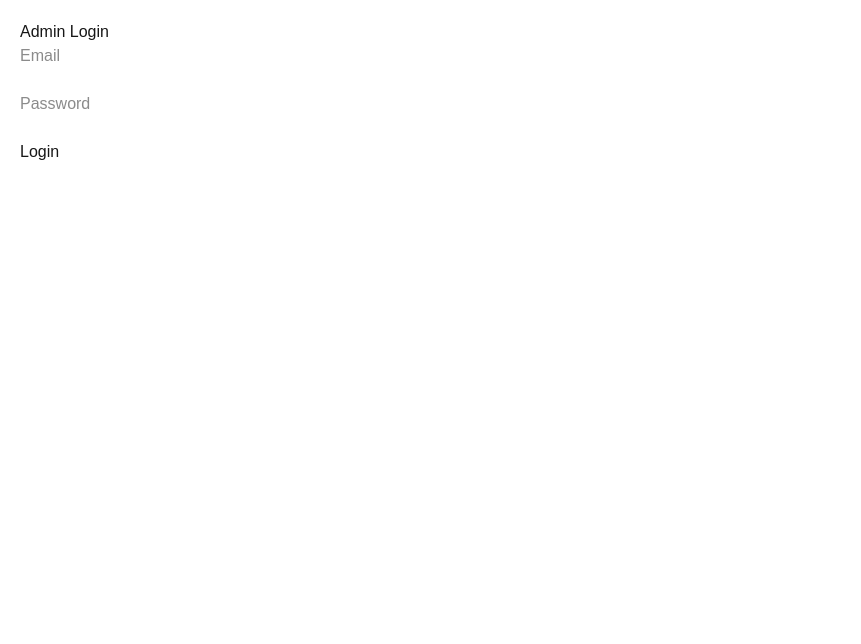
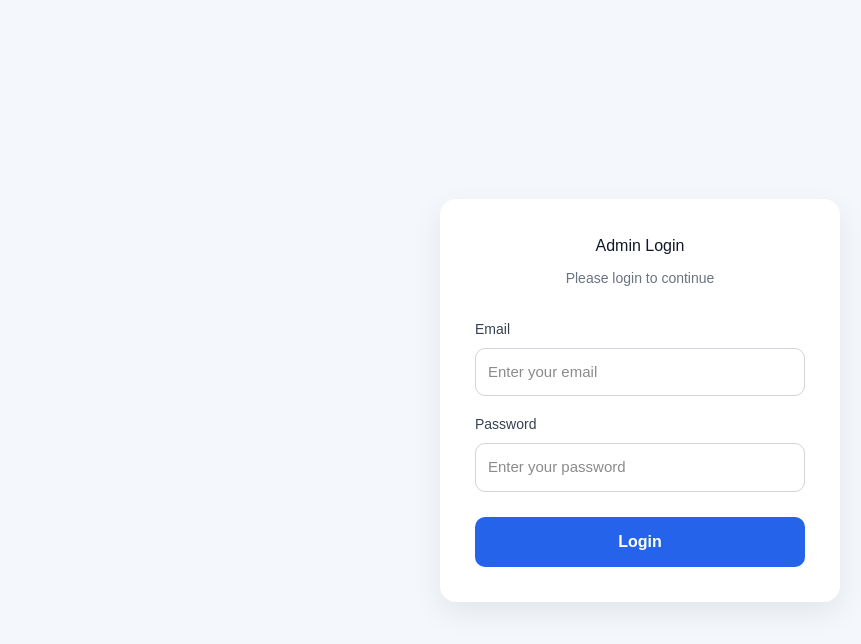
Before and after one commit to arifnotify/ecommerce-admin, a Next.js app: page /login in a window 1280 px wide. Shown: the top 644 px of the page, without its empty margins (0-861 px from the left). Built offline with nearby package versions, Linux system fonts and the light colour scheme.

Commit message:
update 3

```diff
--- a/app/login/page.tsx
+++ b/app/login/page.tsx
@@ -10,9 +10,14 @@ export default function LoginPage() {
 
   const [email, setEmail] = useState('');
   const [password, setPassword] = useState('');
+  const [loading, setLoading] = useState(false);
 
   const login = async () => {
+    if (loading) return;
+
     try {
+      setLoading(true);
+
       const res = await api.post('/auth/login', {
         email,
         password,
@@ -20,33 +25,138 @@ export default function LoginPage() {
 
       Cookies.set('token', res.data.access_token);
 
-      alert('Login Success');
       router.push('/dashboard');
     } catch (err) {
-      alert('Login Failed');
+      alert('Invalid email or password');
+    } finally {
+      setLoading(false);
     }
   };
 
   return (
-    <div style={{ padding: 20 }}>
-      <h1>Admin Login</h1>
+    <div
+      style={{
+        minHeight: '100vh',
+        display: 'flex',
+        justifyContent: 'center',
+        alignItems: 'center',
+        background: '#f4f7fb',
+        padding: '20px',
+      }}
+    >
+      <div
+        style={{
+          width: '100%',
+          maxWidth: '400px',
+          background: '#fff',
+          padding: '35px',
+          borderRadius: '16px',
+          boxShadow: '0 10px 30px rgba(0,0,0,0.08)',
+        }}
+      >
+        <h1
+          style={{
+            textAlign: 'center',
+            marginBottom: '10px',
+            color: '#111827',
+          }}
+        >
+          Admin Login
+        </h1>
+
+        <p
+          style={{
+            textAlign: 'center',
+            color: '#6b7280',
+            marginBottom: '30px',
+            fontSize: '14px',
+          }}
+        >
+          Please login to continue
+        </p>
+
+        {/* Email */}
+        <div style={{ marginBottom: '18px' }}>
+          <label
+            style={{
+              display: 'block',
+              marginBottom: '8px',
+              fontSize: '14px',
+              color: '#374151',
+              fontWeight: 500,
+            }}
+          >
+            Email
+          </label>
 
           <input
-        placeholder="Email"
+            type="email"
+            placeholder="Enter your email"
+            value={email}
             onChange={(e) => setEmail(e.target.value)}
+            style={{
+              width: '100%',
+              padding: '12px',
+              borderRadius: '10px',
+              border: '1px solid #d1d5db',
+              outline: 'none',
+              fontSize: '15px',
+              boxSizing: 'border-box',
+            }}
           />
+        </div>
 
-      <br /><br />
+        {/* Password */}
+        <div style={{ marginBottom: '25px' }}>
+          <label
+            style={{
+              display: 'block',
+              marginBottom: '8px',
+              fontSize: '14px',
+              color: '#374151',
+              fontWeight: 500,
+            }}
+          >
+            Password
+          </label>
 
           <input
             type="password"
-        placeholder="Password"
+            placeholder="Enter your password"
+            value={password}
             onChange={(e) => setPassword(e.target.value)}
+            style={{
+              width: '100%',
+              padding: '12px',
+              borderRadius: '10px',
+              border: '1px solid #d1d5db',
+              outline: 'none',
+              fontSize: '15px',
+              boxSizing: 'border-box',
+            }}
           />
+        </div>
 
-      <br /><br />
-
-      <button onClick={login}>Login</button>
+        {/* Button */}
+        <button
+          onClick={login}
+          disabled={loading}
+          style={{
+            width: '100%',
+            padding: '13px',
+            border: 'none',
+            borderRadius: '10px',
+            background: loading ? '#93c5fd' : '#2563eb',
+            color: '#fff',
+            fontSize: '16px',
+            fontWeight: 600,
+            cursor: loading ? 'not-allowed' : 'pointer',
+            transition: '0.3s',
+          }}
+        >
+          {loading ? 'Logging in...' : 'Login'}
+        </button>
+      </div>
     </div>
   );
 }
```
Also changed, not shown: app/categories/page.tsx (added). Lines whose indentation alone changed are shown as unchanged.
